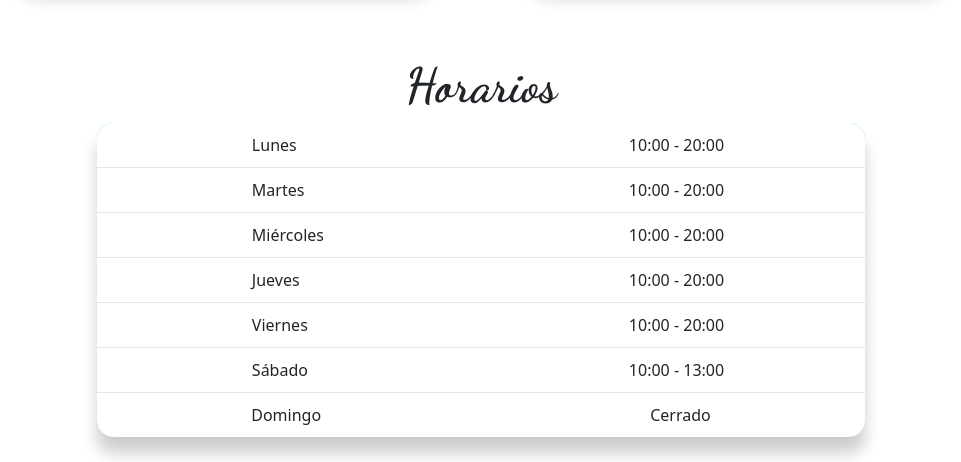
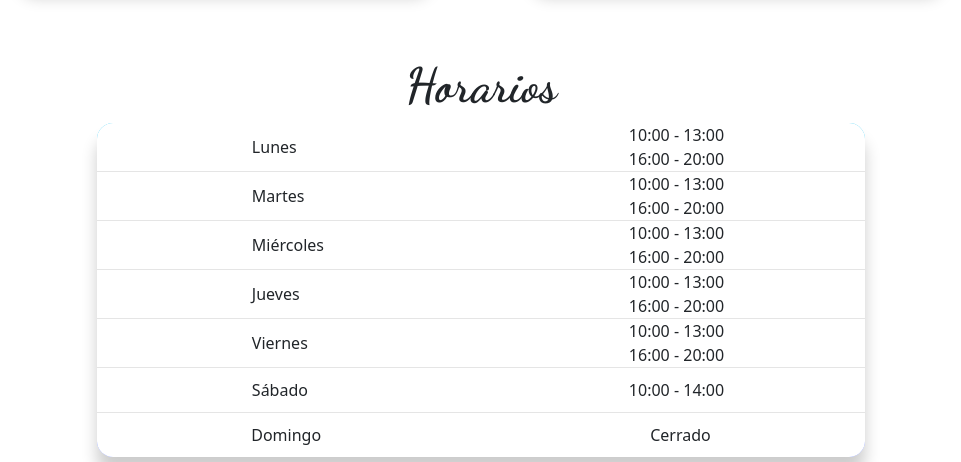
Before and after one commit to JavierOrtunoRoig/blacksuite, a React (Vite) app: page / in a window 1280 px wide. Shown: the part 2180-2642 px from the top of the page, without its empty margins (159-1120 px from the left). Built offline with nearby package versions, Linux system fonts and the light colour scheme.

Commit message:
Fix: Horario correcto

```diff
--- a/src/components/Horarios.jsx
+++ b/src/components/Horarios.jsx
@@ -12,37 +12,52 @@ export default function Horarios() {
           <div className={styles.dia}>
             <p>{translate('horariosLunes')}</p>
           </div>
-            <p>10:00 - 20:00</p>
+            <div style={{display: 'flex', flexDirection: 'column', alignItems: 'center', justifyContent: 'center'}}>
+              <p style={{margin: '0'}}>10:00 - 13:00</p>
+              <p style={{margin: '0'}}>16:00 - 20:00</p>
+            </div>
         </div>
         <div className={styles['dia-container']}>
           <div className={styles.dia}>
             <p>{translate('horariosMartes')}</p>
           </div>
-            <p>10:00 - 20:00</p>
+            <div style={{display: 'flex', flexDirection: 'column', alignItems: 'center', justifyContent: 'center'}}>
+              <p style={{margin: '0'}}>10:00 - 13:00</p>
+              <p style={{margin: '0'}}>16:00 - 20:00</p>
+            </div>
         </div>
         <div className={styles['dia-container']}>
           <div className={styles.dia}>
             <p>{translate('horariosMiercoles')}</p>
           </div>
-            <p>10:00 - 20:00</p>
+            <div style={{display: 'flex', flexDirection: 'column', alignItems: 'center', justifyContent: 'center'}}>
+              <p style={{margin: '0'}}>10:00 - 13:00</p>
+              <p style={{margin: '0'}}>16:00 - 20:00</p>
+            </div>
         </div>
         <div className={styles['dia-container']}>
           <div className={styles.dia}>
             <p>{translate('horariosJueves')}</p>
           </div>
-            <p>10:00 - 20:00</p>
+            <div style={{display: 'flex', flexDirection: 'column', alignItems: 'center', justifyContent: 'center'}}>
+              <p style={{margin: '0'}}>10:00 - 13:00</p>
+              <p style={{margin: '0'}}>16:00 - 20:00</p>
+            </div>
         </div>
         <div className={styles['dia-container']}>
           <div className={styles.dia}>
             <p>{translate('horariosViernes')}</p>
           </div>
-            <p>10:00 - 20:00</p>
+            <div style={{display: 'flex', flexDirection: 'column', alignItems: 'center', justifyContent: 'center'}}>
+              <p style={{margin: '0'}}>10:00 - 13:00</p>
+              <p style={{margin: '0'}}>16:00 - 20:00</p>
+            </div>
         </div>
         <div className={styles['dia-container']}>
           <div className={styles.dia}>
             <p>{translate('horariosSabado')}</p>
           </div>
-            <p>10:00 - 13:00</p>
+            <p>10:00 - 14:00</p>
         </div>
         <div className={styles['dia-container']}>
           <div className={styles.dia}>
```
